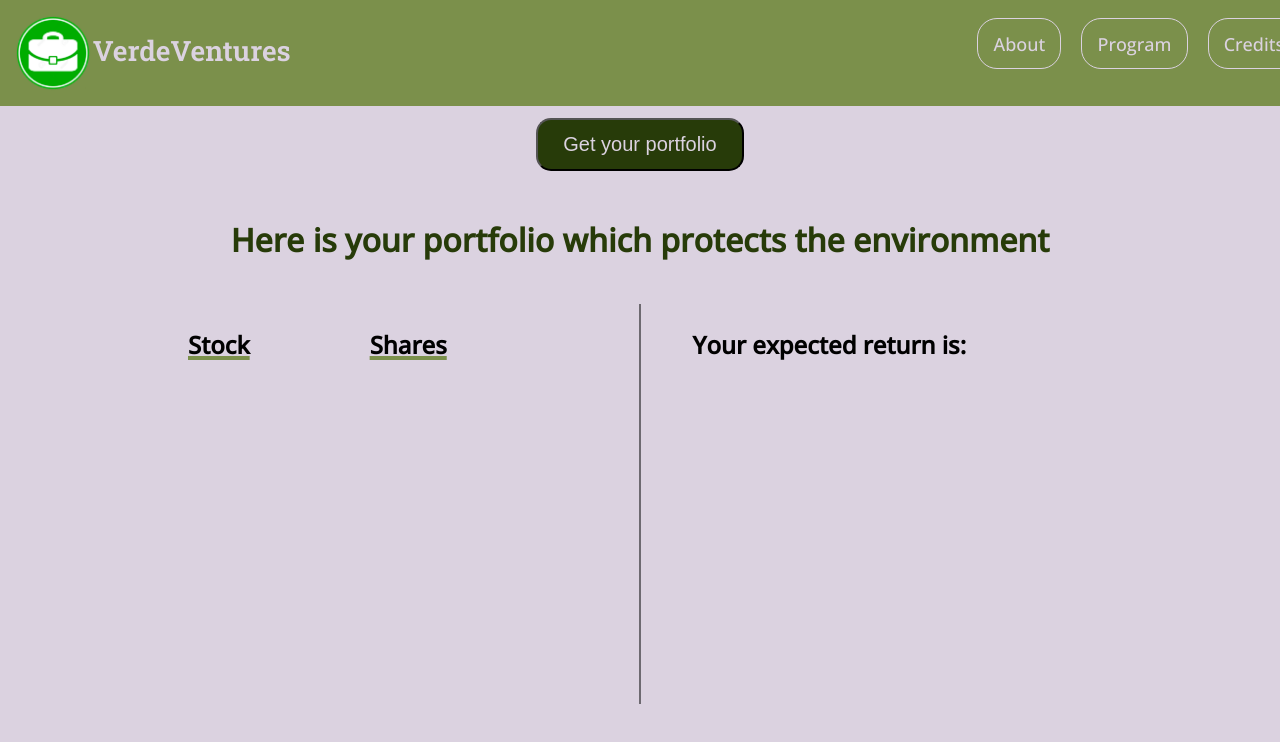
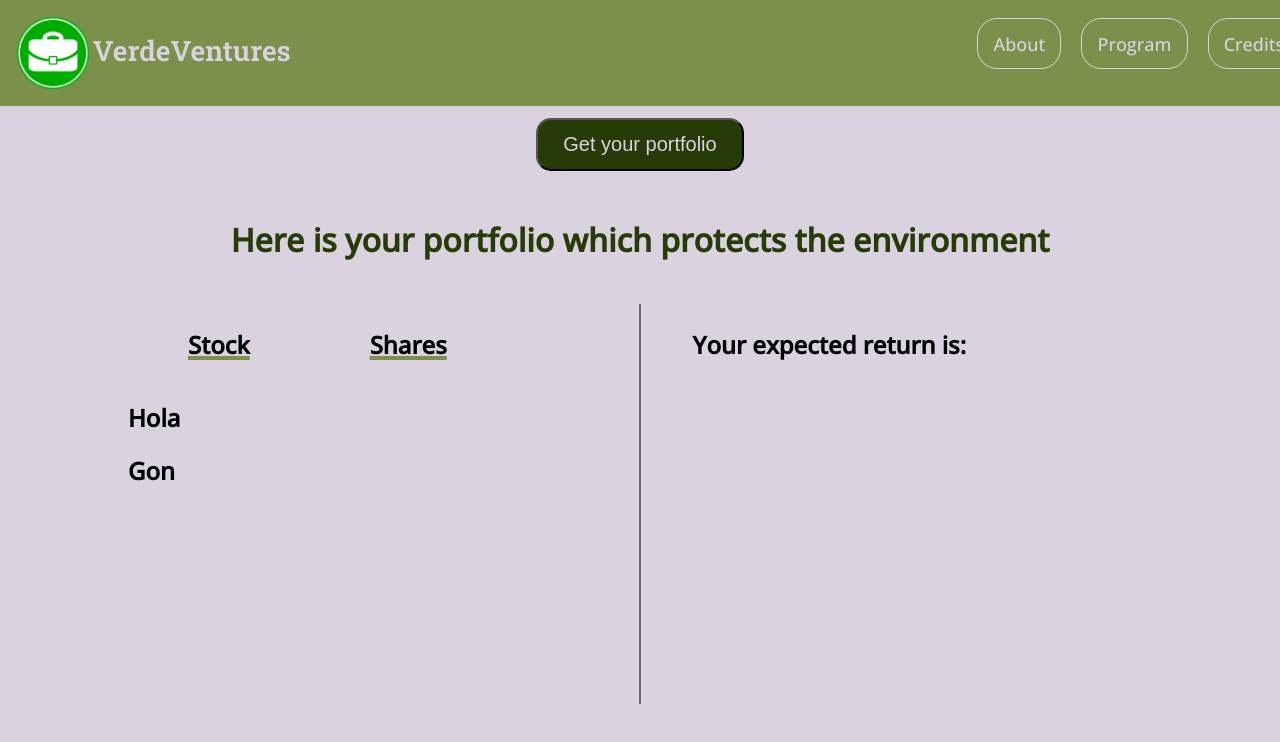
Before and after one commit to n-cherkaoui/ShellHacks, a React (Create React App) app: page /show in a window 1280 px wide. Both pictures are taken after a click on the element "Get your portfolio". Shown: the top 742 px of the page. Built offline with nearby package versions, Linux system fonts and the light colour scheme.

Commit message:
Eigth Commit Sol

```diff
--- a/src/Showcase.js
+++ b/src/Showcase.js
@@ -19,12 +19,17 @@ const Showcase = () => {
                 <h1 className="result-title">Here is your portfolio which protects the environment</h1>
 
                 <div className="result">
-                    <div className="result-1">
-                        <h2>Stock</h2>
+                    <div>
+                        <div className="result-1">
+                            <h2>Stock</h2>
 
-                        <h2>Shares</h2>
+                            <h2>Shares</h2>
+                        </div>
+
+                        <h2>Hola</h2>
+
+                        <h2>Gon</h2>
                     </div>
-
 
 
                     <div className="result-2">
```
Also changed, not shown: src/FirstTable.js (added), src/styles/Showcase.css (line endings or trailing spaces).
